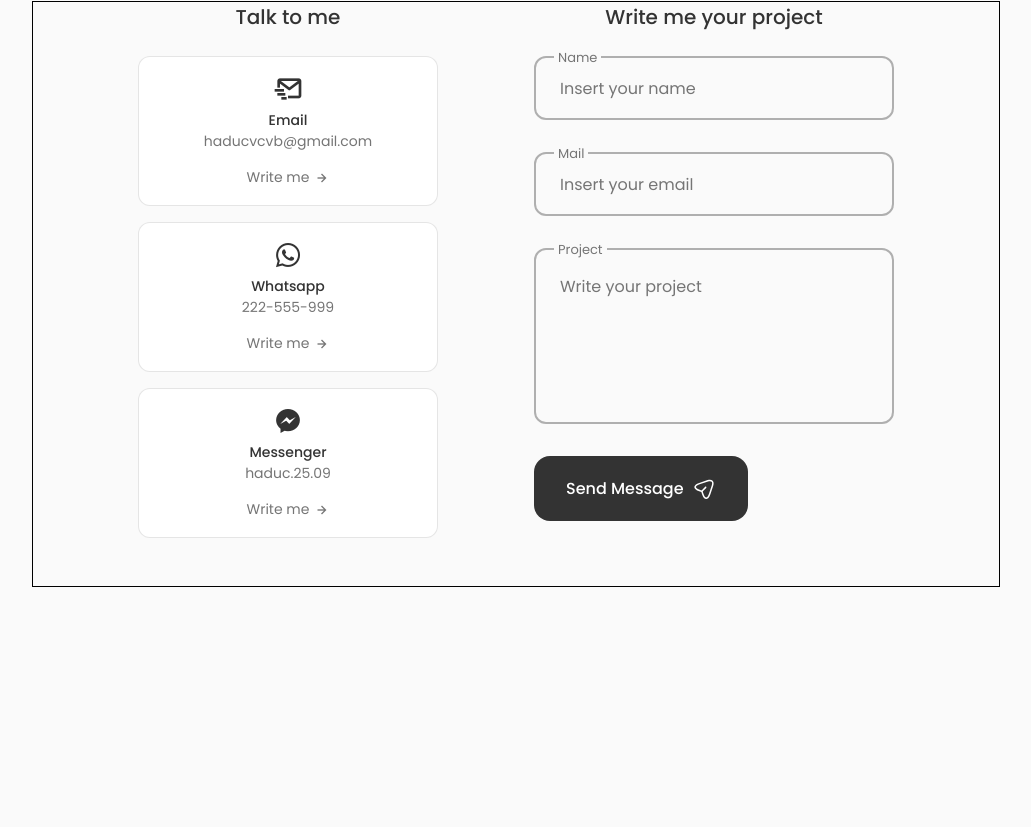
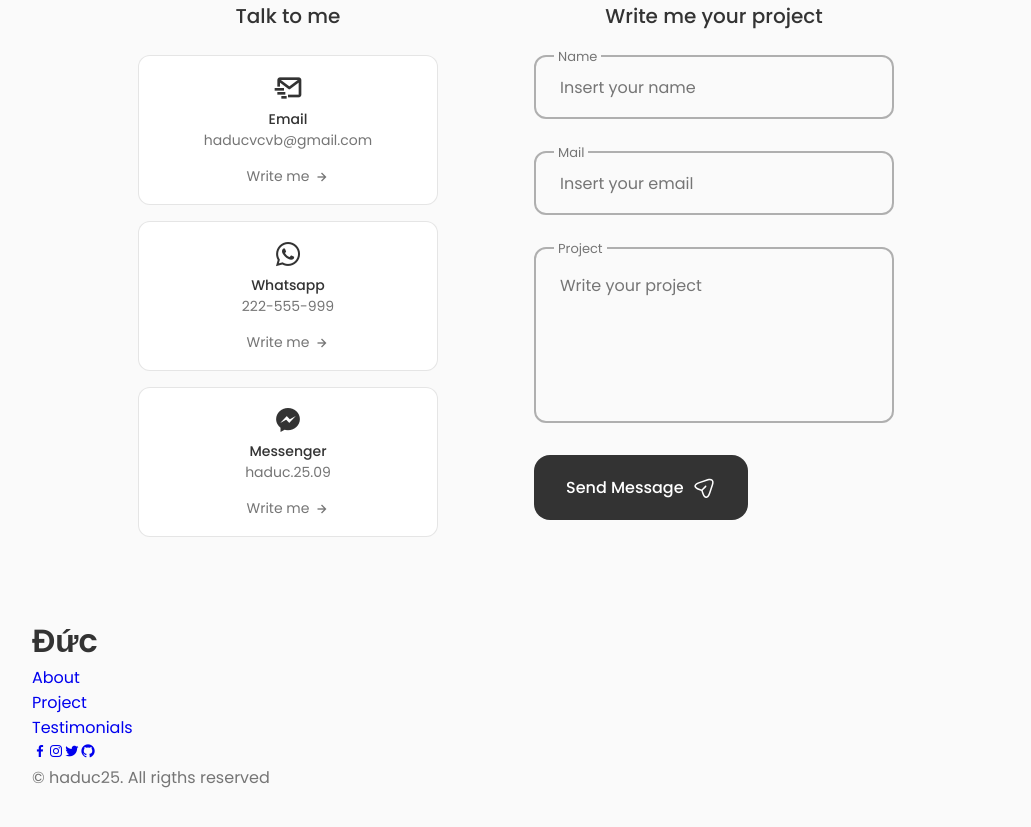
Before and after one commit to haduc25/Jupyter-Notebook, a React (Create React App) app in the folder Projects/website_about_me/Portfolio-Website/myself/: page / in a window 1280 px wide. Shown: the part 3937-4764 px from the top of the page, without its empty margins (124-1155 px from the left). Built offline with nearby package versions, Linux system fonts and the light colour scheme.

Commit message:
footer - base is okay

```diff
--- a/Projects/website_about_me/Portfolio-Website/myself/src/App.js
+++ b/Projects/website_about_me/Portfolio-Website/myself/src/App.js
@@ -8,6 +8,7 @@ import Services from './components/services/Services';
 import Qualification from './components/qualification/Qualification';
 import Testimonials from './components/testimonials/Testimonials';
 import Contact from './components/contact/Contact';
+import Footer from './components/footer/Footer';
 
 function App() {
     return (
@@ -22,6 +23,7 @@ function App() {
                 <Qualification />
                 <Testimonials />
                 <Contact />
+                <Footer />
             </main>
         </>
     );
--- a/Projects/website_about_me/Portfolio-Website/myself/src/components/contact/contact.css
+++ b/Projects/website_about_me/Portfolio-Website/myself/src/components/contact/contact.css
@@ -1,5 +1,5 @@
 .contact__container {
-    border: 1px solid #000;
+    /* border: 1px solid #000; */
     grid-template-columns: repeat(2, max-content);
     justify-content: center;
     column-gap: 6rem;
--- /dev/null
+++ b/Projects/website_about_me/Portfolio-Website/myself/src/components/footer/Footer.jsx
@@ -0,0 +1,51 @@
+import React from 'react';
+
+const Footer = () => {
+    return (
+        <footer className="footer">
+            <div className="footer__container container">
+                <h1 className="footer__">Đức</h1>
+
+                <ul className="footer__list">
+                    <li>
+                        <a href="#about" className="footer__link">
+                            About
+                        </a>
+                    </li>
+                    <li>
+                        <a href="#portfolio" className="footer__link">
+                            Project
+                        </a>
+                    </li>
+                    <li>
+                        <a href="#testimonials" className="footer__link">
+                            Testimonials
+                        </a>
+                    </li>
+                </ul>
+
+                <div className="footer__social">
+                    <a href="https://www.facebook.com/haduc.25.09/" className="footer__social-link" target="_blank">
+                        <i className="bx bxl-facebook"></i>
+                    </a>
+
+                    <a href="https://www.instagram.com/haduc.25/" className="footer__social-link" target="_blank">
+                        <i className="bx bxl-instagram"></i>
+                    </a>
+
+                    <a href="https://twitter.com/" className="footer__social-link" target="_blank">
+                        <i className="bx bxl-twitter"></i>
+                    </a>
+
+                    <a href="https://github.com/haduc25" className="footer__social-link" target="_blank">
+                        <i className="bx bxl-github"></i>
+                    </a>
+                </div>
+
+                <span className="footer__copy">&#169; haduc25. All rigths reserved</span>
+            </div>
+        </footer>
+    );
+};
+
+export default Footer;
```
Also changed, not shown: Projects/website_about_me/Portfolio-Website/myself/src/components/footer/footer.css (added).
